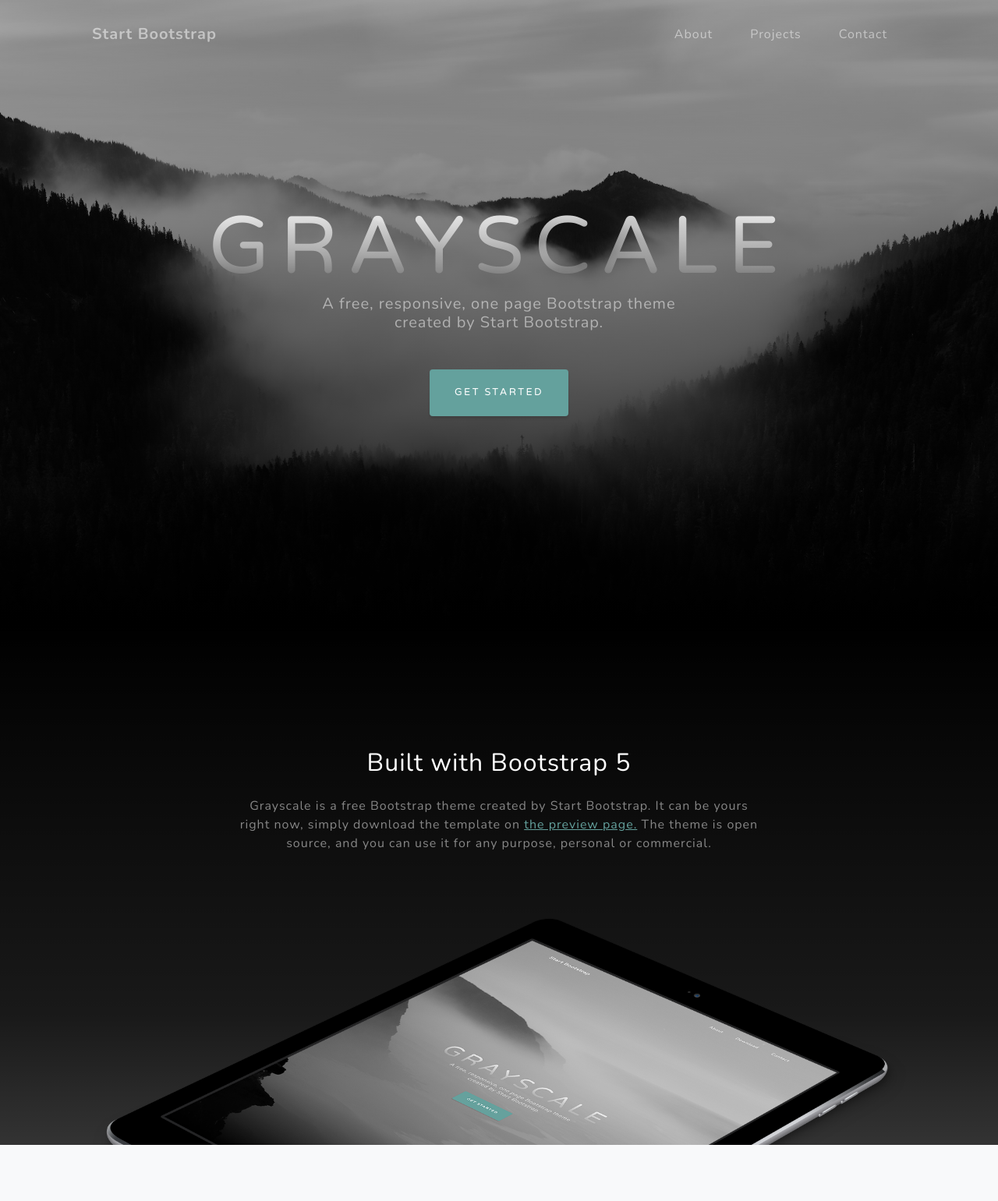
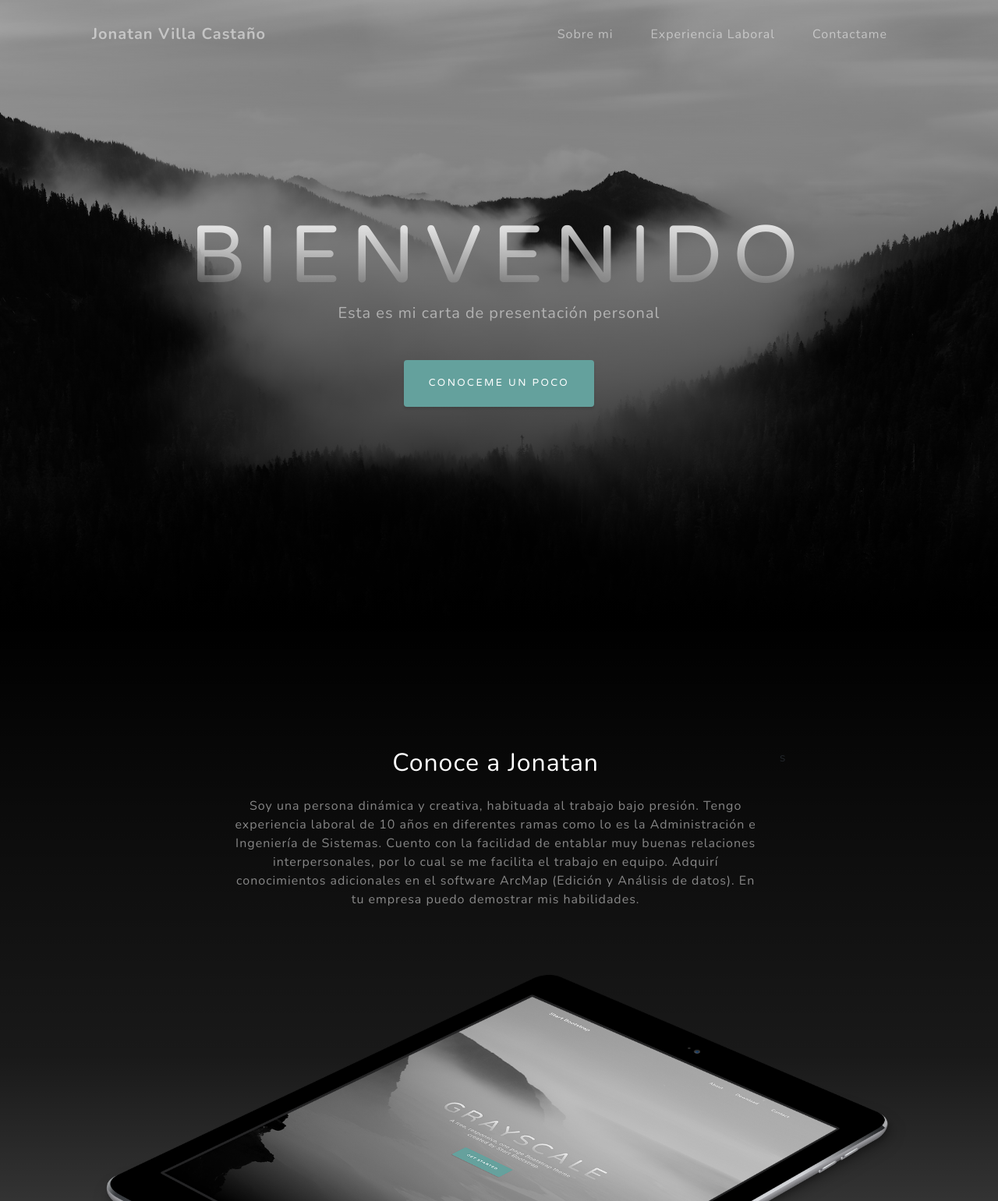
Before and after one commit to JONATANVILLAC/JONATANVILLAC.github.io, a plain HTML site: page index.html in a window 1280 px wide. Shown: the top 1541 px of the page at 78% size. Drawn offline with nearby package versions, Linux system fonts and the light colour scheme.

Commit message:
modificacion bloque bienvenido y conoceme un poco

```diff
--- a/index.html
+++ b/index.html
@@ -3,9 +3,9 @@
     <head>
         <meta charset="utf-8" />
         <meta name="viewport" content="width=device-width, initial-scale=1, shrink-to-fit=no" />
-        <meta name="description" content="" />
-        <meta name="author" content="" />
-        <title>Grayscale - Start Bootstrap Theme</title>
+        <meta name="description" content="Hoja de vida de Jonatan Villa Castaño" />
+        <meta name="author" content="Jonatan Villa Castaño" />
+        <title>Hoja de vida JVC</title>
         <link rel="icon" type="image/x-icon" href="assets/favicon.ico" />
         <!-- Font Awesome icons (free version)-->
         <script src="https://use.fontawesome.com/releases/v6.1.0/js/all.js" crossorigin="anonymous"></script>
@@ -19,16 +19,16 @@
         <!-- Navigation-->
         <nav class="navbar navbar-expand-lg navbar-light fixed-top" id="mainNav">
             <div class="container px-4 px-lg-5">
-                <a class="navbar-brand" href="#page-top">Start Bootstrap</a>
+                <a class="navbar-brand" href="#page-top">Jonatan Villa Castaño</a>
                 <button class="navbar-toggler navbar-toggler-right" type="button" data-bs-toggle="collapse" data-bs-target="#navbarResponsive" aria-controls="navbarResponsive" aria-expanded="false" aria-label="Toggle navigation">
                     Menu
                     <i class="fas fa-bars"></i>
                 </button>
                 <div class="collapse navbar-collapse" id="navbarResponsive">
                     <ul class="navbar-nav ms-auto">
-                        <li class="nav-item"><a class="nav-link" href="#about">About</a></li>
-                        <li class="nav-item"><a class="nav-link" href="#projects">Projects</a></li>
-                        <li class="nav-item"><a class="nav-link" href="#signup">Contact</a></li>
+                        <li class="nav-item"><a class="nav-link" href="#about">Sobre mi</a></li>
+                        <li class="nav-item"><a class="nav-link" href="#projects">Experiencia Laboral</a></li>
+                        <li class="nav-item"><a class="nav-link" href="#signup">Contactame</a></li>
                     </ul>
                 </div>
             </div>
@@ -38,9 +38,9 @@
             <div class="container px-4 px-lg-5 d-flex h-100 align-items-center justify-content-center">
                 <div class="d-flex justify-content-center">
                     <div class="text-center">
-                        <h1 class="mx-auto my-0 text-uppercase">Grayscale</h1>
-                        <h2 class="text-white-50 mx-auto mt-2 mb-5">A free, responsive, one page Bootstrap theme created by Start Bootstrap.</h2>
-                        <a class="btn btn-primary" href="#about">Get Started</a>
+                        <h1 class="mx-auto my-0 text-uppercase">Bienvenido</h1>
+                        <h2 class="text-white-50 mx-auto mt-2 mb-5">Esta es mi carta de presentación personal</h2>
+                        <a class="btn btn-primary" href="#about">Conoceme un poco</a>
                     </div>
                 </div>
             </div>
@@ -50,13 +50,11 @@
             <div class="container px-4 px-lg-5">
                 <div class="row gx-4 gx-lg-5 justify-content-center">
                     <div class="col-lg-8">
-                        <h2 class="text-white mb-4">Built with Bootstrap 5</h2>
+                        <h2 class="text-white mb-4">Conoce a Jonatan</h2>
                         <p class="text-white-50">
-                            Grayscale is a free Bootstrap theme created by Start Bootstrap. It can be yours right now, simply download the template on
-                            <a href="https://startbootstrap.com/theme/grayscale/">the preview page.</a>
-                            The theme is open source, and you can use it for any purpose, personal or commercial.
+                            Soy una persona dinámica y creativa, habituada al trabajo bajo presión. Tengo experiencia laboral de 10 años en diferentes ramas como lo es la Administración e Ingeniería de Sistemas. Cuento con la facilidad de entablar muy buenas relaciones interpersonales, por lo cual se me facilita el trabajo en equipo. Adquirí conocimientos adicionales en el software ArcMap (Edición y Análisis de datos). En tu empresa puedo demostrar mis habilidades.
                         </p>
-                    </div>
+                    </div>s
                 </div>
                 <img class="img-fluid" src="assets/img/ipad.png" alt="..." />
             </div>
```
